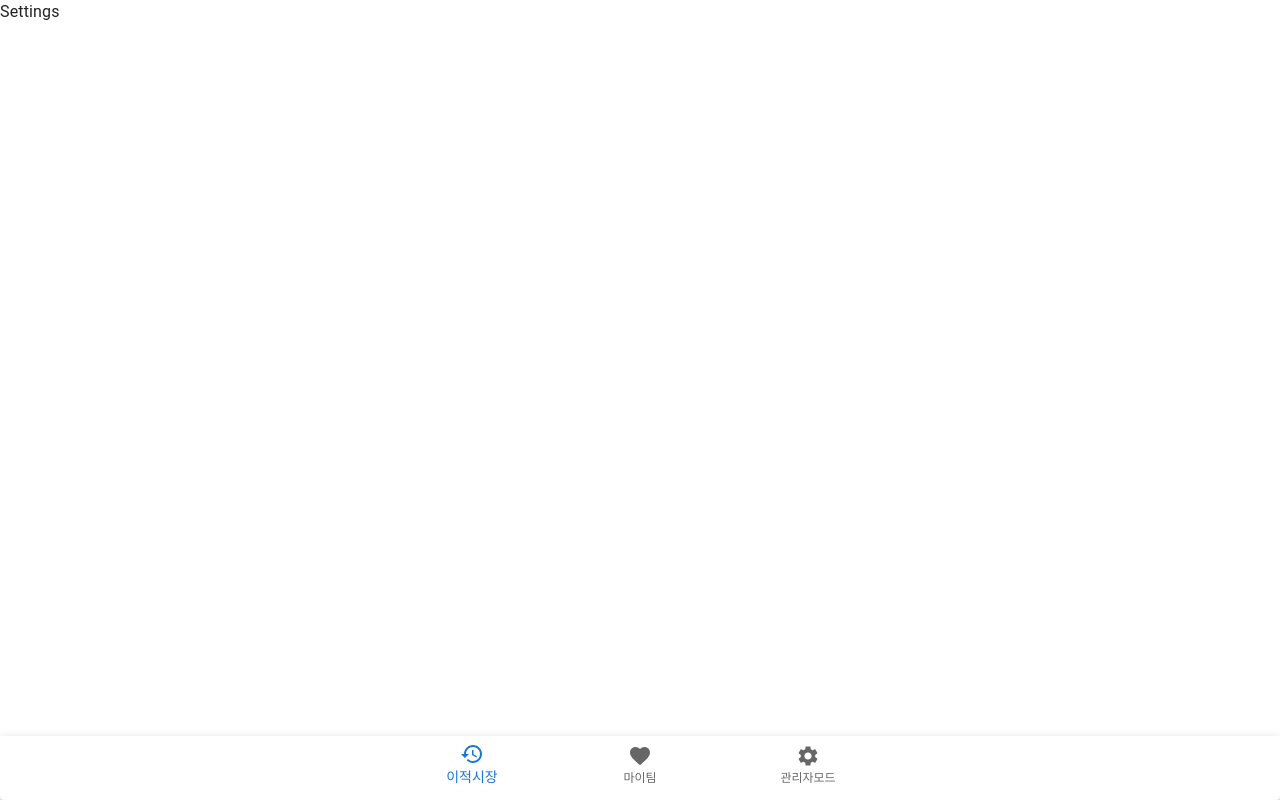
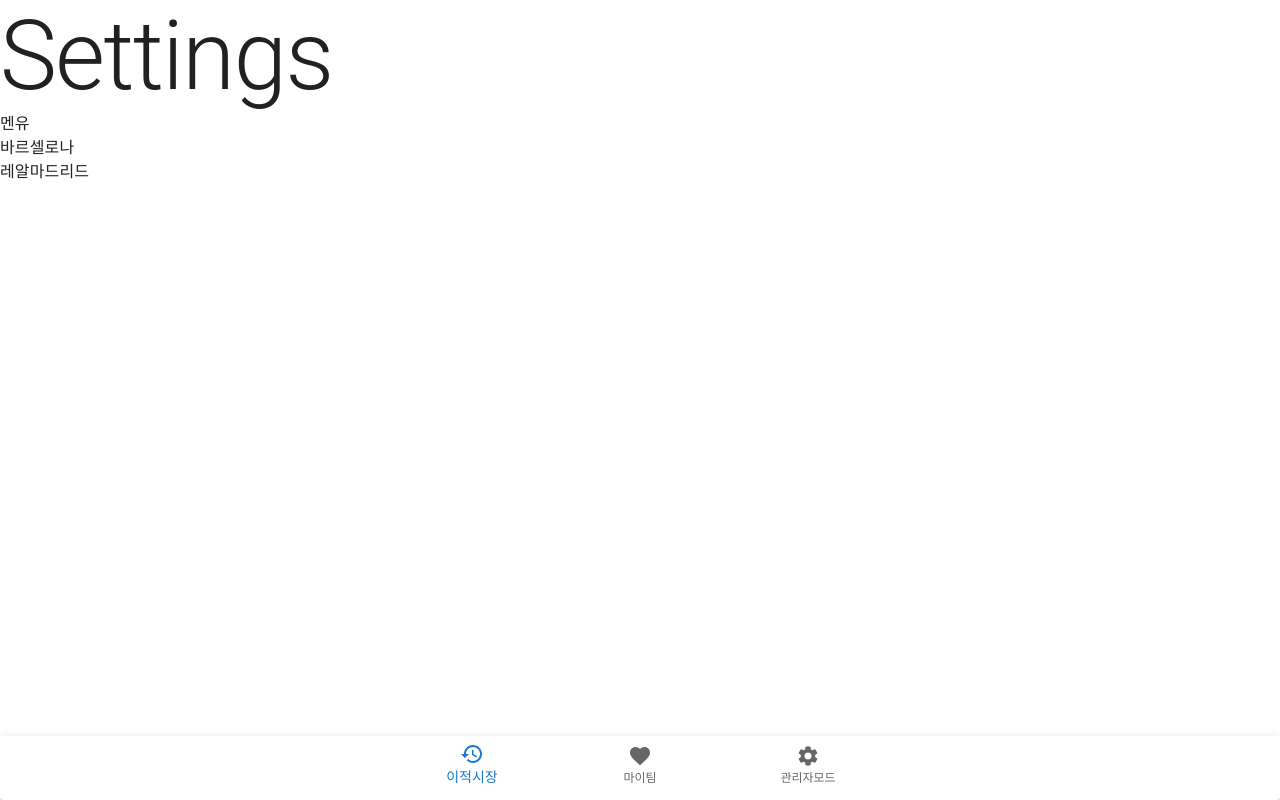
Before and after one commit to science9761/my-fifa, a React (Create React App) app: page /my-fifa/settings in a window 1280 px wide. Built offline with nearby package versions, Linux system fonts and the light colour scheme.

Commit message:
feat: 팀 렌더링 구현

```diff
--- a/src/containers/Settings.js
+++ b/src/containers/Settings.js
@@ -1,8 +1,15 @@
+import { Box, Typography } from "@mui/material";
+import { useState } from "react";
+
 function Settings(){
+  const [teams,setTeams]=useState(["멘유",'바르셀로나','레알마드리드']);
   return(
-    <>
-      Settings
-    </>
+    <Box>
+      <Typography variant="h1">Settings</Typography>
+      {
+        teams.map((team)=> <Box>{team}</Box>)
+      }
+    </Box>
   )
 }
 export default Settings;
```
